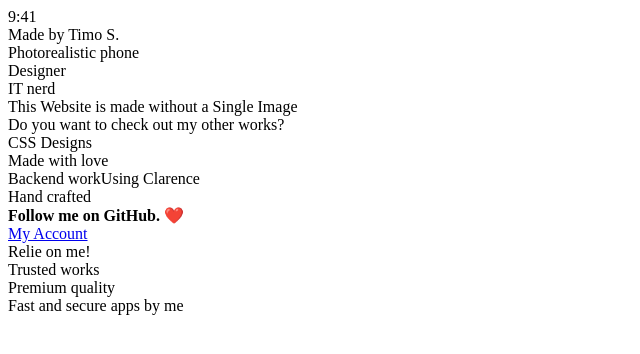
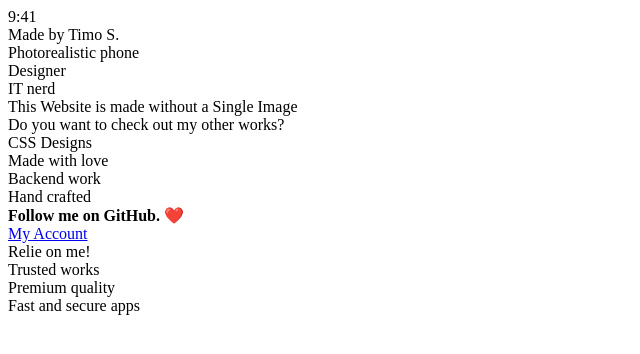
Before and after one commit to Designtimo/Designtimo.github.io, a plain HTML site: page index.html in a window 1280 px wide. Shown: the whole page, without its empty margins (0-640 px from the left). Drawn offline with Linux system fonts and the light colour scheme.

Commit message:
Update index.html

```diff
--- a/index.html
+++ b/index.html
@@ -92,7 +92,7 @@
             <div>Made with love </div>
           </div>
           <div>
-            <div>Backend work<span>Using Clarence</span></div>
+            <div>Backend work<span></span></div>
             <div>Hand crafted</div>
           </div>
         </div>
@@ -110,7 +110,7 @@
         <div class="plan-limit">
           <div class="limit-text">
             <div><strong></strong><span>Premium quality</span></div>
-            <span class="limit-subtext">Fast and secure apps by me</span>
+            <span class="limit-subtext">Fast and secure apps</span>
           </div>
           <div class="limit-icon upgrade"></div>
         </div>
```
